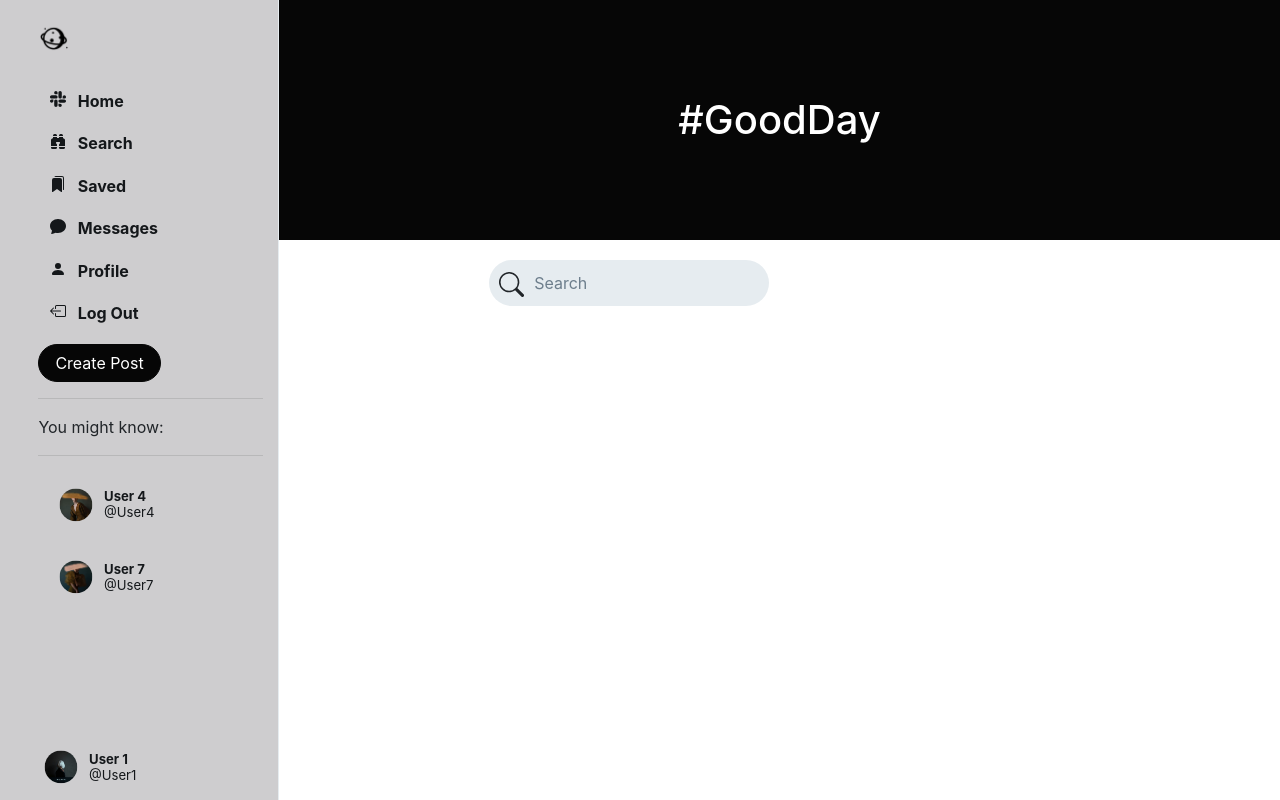
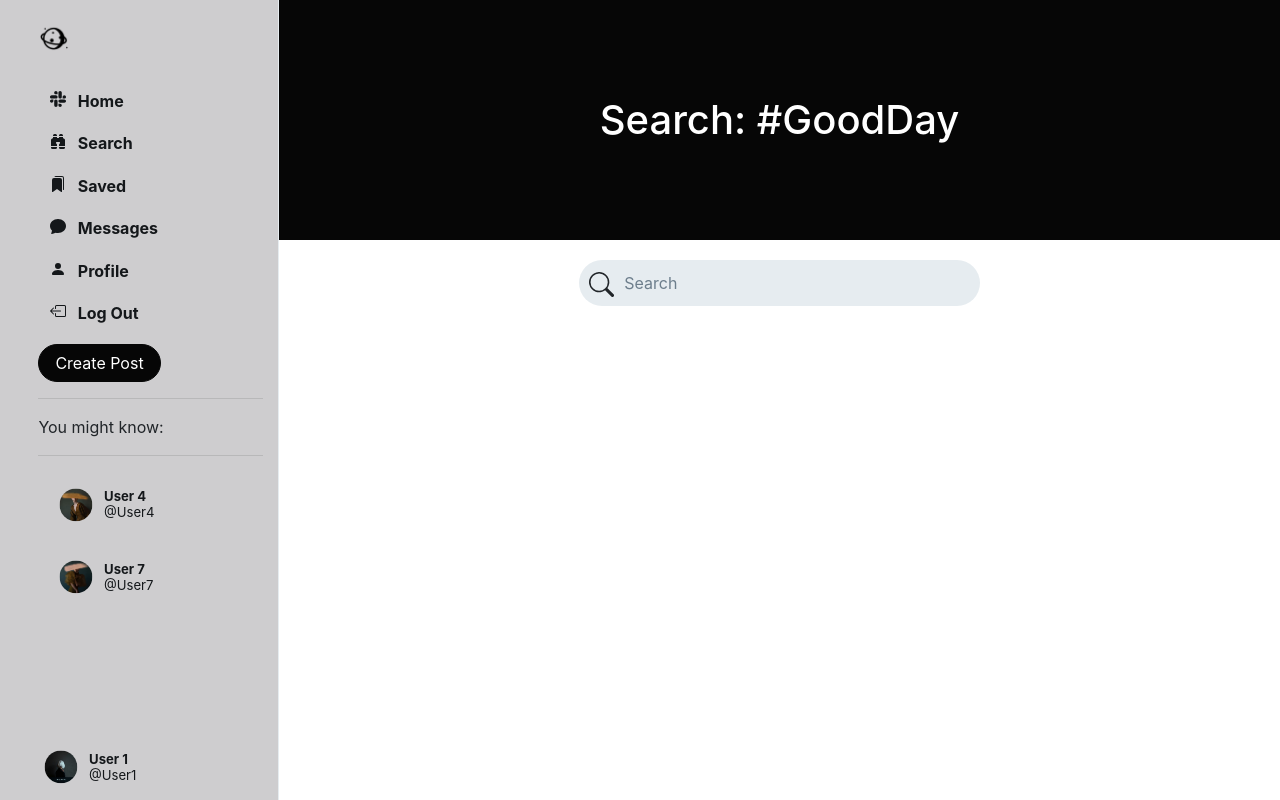
Before and after one commit to Ayoubimad/SocialWebSite, a Django app: page /search/ in a window 1280 px wide. Run offline with Django 4.2, Linux system fonts and the light colour scheme; a user stored in the database is signed in; data comes from the database, SQL or seed files in the repository; both versions use the stored data as it was after the commit; some libraries are stand-ins or nearby versions.

```diff
--- a/Network/static/css/style.css
+++ b/Network/static/css/style.css
@@ -620,13 +620,7 @@ svg {
 }
 
 .left-div {
-    width: 70%; /* Regola la larghezza del primo div a sinistra */
-}
-
-.right-div {
-    background-color: rgba(62, 57, 65, 0.25);
-    width: 30%;
-    border-radius: 20px;
+    width: 100%; /* Regola la larghezza del primo div a sinistra */
 }
 
 #s-box {
--- a/Network/templates/search.html
+++ b/Network/templates/search.html
@@ -4,13 +4,11 @@
     <header class="py-5" id="home-header">
         <div class="container px-4 px-lg-5 my-5">
             <div class="text-center text-white">
-                <h1 class="display-5 fw-bolder">#GoodDay</h1>
+                <h1 class="display-5 fw-bolder">Search: #GoodDay</h1>
             </div>
         </div>
     </header>
     <div class="main-div-content" id="home-main-div-content">
-        <div class="content-wrapper">
-            <div class="left-div">
         <nav class="head">
             <form action="{% url 'search' %}" method="GET">
                 {% csrf_token %}
@@ -61,6 +59,4 @@
             {% include 'posts.html' %}
         </div>
     </div>
-        </div>
-    </div>
 {% endblock %}
```
Also changed, not shown: db.sqlite3. Lines whose indentation alone changed are shown as unchanged.
